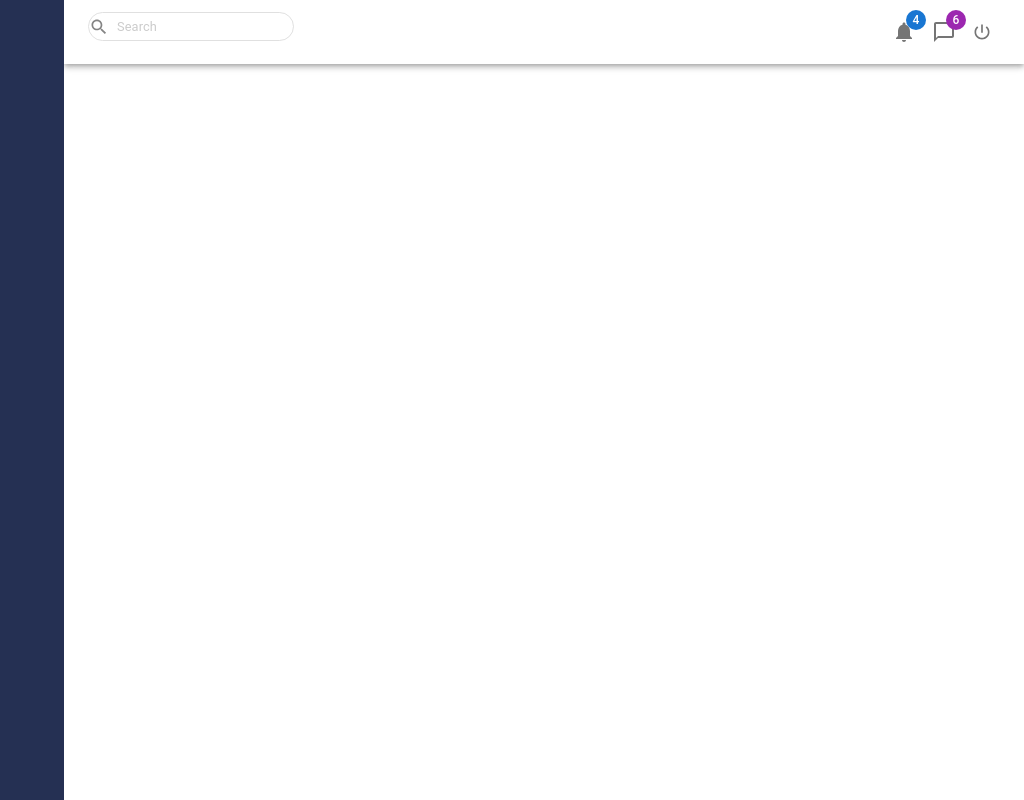
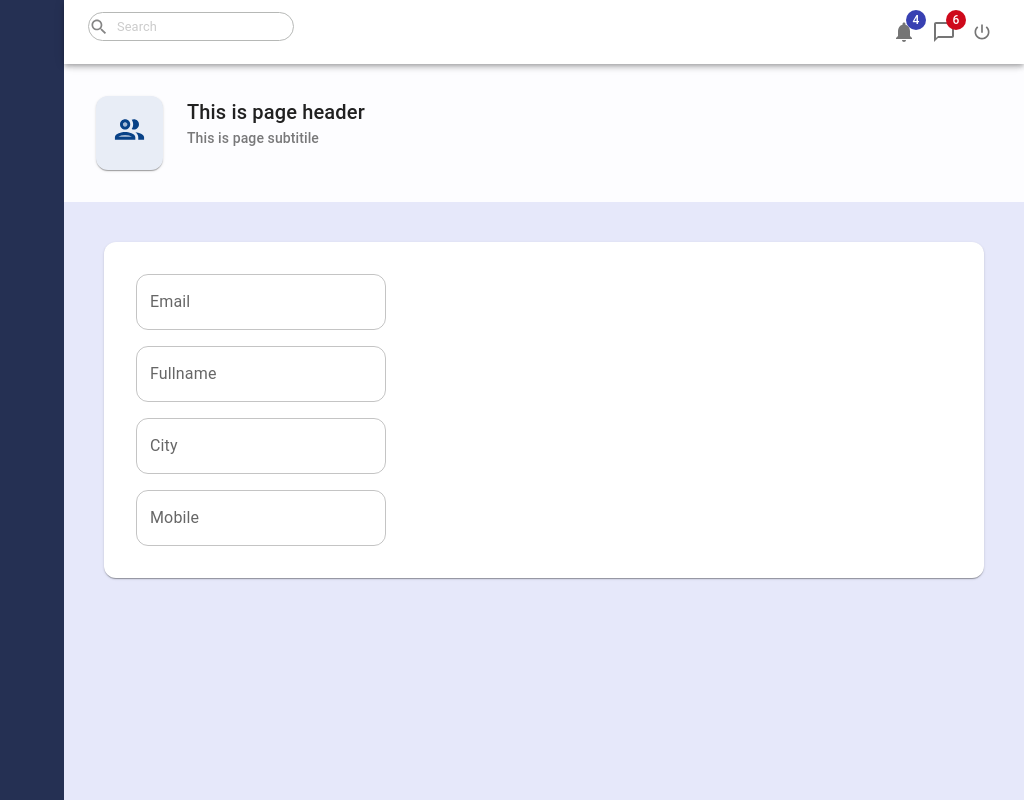
Before and after one commit to Bhubanesh/MuiForm, a React (Create React App) app: page / in a window 1280 px wide. Shown: the whole page, without its empty margins (256-1280 px from the left). Built offline with nearby package versions, Linux system fonts and the light colour scheme.

Commit message:
added the header and the employee inout fields

```diff
--- a/src/App/App.js
+++ b/src/App/App.js
@@ -1,23 +1,61 @@
 import "./App.css";
 import SideMenu from "../component/SideMenu";
 import Header from "../component/Header";
-import styled from "styled-components";
-import { CssBaseline } from "@mui/material";
+//import styled from "@mui/material";
+import { CssBaseline, createTheme, ThemeProvider, styled } from "@mui/material";
+import Employee from "../page/employee/Employee";
+
+const theme = createTheme({
+  palette: {
+    primary: {
+      main: "#3840B2",
+      light: "#777DC5", //
+    },
+    secondary: {
+      main: "#CE091B",
+      light: "#F54D5D",
+    },
+    background: {
+      default: "#E6E8FA",
+    },
+  },
+
+  shape: {
+    borderRadius: "12px",
+  },
+
+  components: {
+    MuiAppBar: {
+      styleOverrides: {
+        root: {
+          transform: "translateZ(0)",
+        },
+      },
+    },
+
+    MuiIconButton: {
+      defaultProps: {
+        disableRipple: true,
+      },
+    },
+  },
+});
 
 const AppMainContainer = styled("div")({
   paddingLeft: "320px",
-  width: "100%"
+  width: "100%",
 });
 
 function App() {
   return (
-    <>
+    <ThemeProvider theme={theme}>
       <SideMenu />
       <AppMainContainer>
         <Header />
+        <Employee />
       </AppMainContainer>
-      <CssBaseline />  {/*to add the common css rules*/}
-    </>
+      <CssBaseline /> {/*to add the common css rules*/}
+    </ThemeProvider>
   );
 }
 
--- a/src/component/Header.jsx
+++ b/src/component/Header.jsx
@@ -22,12 +22,13 @@ const AppBarWrapper = styled(AppBar)(({ theme }) => ({
 
 const InputBaseWrapper = styled(InputBase)(({ theme }) => ({
   opacity: "0.6",
-  padding: `0px ${theme.spacing(1)}px`,
+  padding: `8px ${theme.spacing(1)}px`,
   fontSize: "0.8rem",
   border: "1px solid #ccc",
   borderRadius: "25px",
+  borderColor: "#878A87",
   display: "flex",
-  alignItems: "center",
+  alignItem: "center",
   color: "#333",
   "&:hover": {
     backgroundColor: "#D9D8D8",
--- /dev/null
+++ b/src/component/PageHeader.jsx
@@ -0,0 +1,58 @@
+import React from "react";
+
+import { Card, Paper, Stack, Typography, styled } from "@mui/material";
+
+
+const PaperWrapper = styled(Paper)(({ theme }) => ({
+    backgroundColor: "#fdfdff"
+}));
+
+const PageHeaderWrapper = styled(Stack)(({ theme }) => ({
+    padding: theme.spacing(4),
+    display: "flex",
+    marginBottom: theme.spacing(0.75)
+}));
+
+const CardWrapper = styled(Card)(({ theme}) => ({
+    display: "inline-block",
+    padding: theme.spacing(2),
+    color: "#084287",
+    backgroundColor: "#E8EDF6"
+}));
+
+const TypographyWrapper = styled(Stack)(({ theme }) => ({
+    paddingLeft: theme.spacing(3),
+    '& .css-ati914-MuiTypography-root': {
+        opacity: "0.6"
+    }
+}))
+
+
+function PageHeader(props) {
+
+  const { title, subtitle, icon } = props;
+
+  return (
+    <PaperWrapper elevation="0" square>
+      <PageHeaderWrapper direction="row">
+        <CardWrapper>
+        {icon}
+        </CardWrapper>
+        <TypographyWrapper >
+          <Typography
+          component="div"
+          variant="h6">
+            {title}
+          </Typography>
+          <Typography
+          component="div"
+          variant="subtitle2">
+            {subtitle}
+          </Typography>
+        </TypographyWrapper>
+      </PageHeaderWrapper>
+    </PaperWrapper>
+  );
+}
+
+export default PageHeader;
--- /dev/null
+++ b/src/component/useForm.jsx
@@ -0,0 +1,36 @@
+import { styled } from "@mui/material";
+import React, { useState } from "react";
+
+export const useForm = (props) => {
+  const [values, setValues] = useState(props);
+
+  const handleInputChange = (e) => {
+    const { name, values } = e.target;
+    setValues({
+      ...values,
+      [name]: values,
+    });
+  };
+
+  return {
+    values,
+    setValues,
+    handleInputChange,
+  };
+};
+
+
+const TextFieldWrapper = styled('form')(({ theme }) => ({
+    "& .MuiFormControl-root": {
+      width: "60%",
+      margin: theme.spacing(1),
+    },
+  }));
+
+export const Form = (props) => {
+  return (
+    <TextFieldWrapper>
+        {props.children}
+    </TextFieldWrapper>
+  )
+}
--- /dev/null
+++ b/src/page/employee/Employee.jsx
@@ -0,0 +1,29 @@
+import React from "react";
+
+import EmployeeForm from "./EmployeeForm";
+import PageHeader from "../../component/PageHeader";
+
+import { PeopleOutlineTwoTone } from "@mui/icons-material";
+import { Paper, styled } from "@mui/material";
+
+const PaperWrapper = styled(Paper)(({ theme }) => ({
+  margin: theme.spacing(5),
+  padding: theme.spacing(3),
+}));
+
+function Employee() {
+  return (
+    <>
+      <PageHeader
+        title="This is page header"
+        subtitle="This is page subtitile"
+        icon={<PeopleOutlineTwoTone fontSize="large" />}
+      />
+      <PaperWrapper>
+        <EmployeeForm />
+      </PaperWrapper>
+    </>
+  );
+}
+
+export default Employee;
--- /dev/null
+++ b/src/page/employee/EmployeeForm.jsx
@@ -0,0 +1,39 @@
+import { Grid, TextField,  } from "@mui/material";
+import React from "react";
+import { useState } from "react";
+import { useForm, Form } from "../../component/useForm";
+
+
+const initialFValues = {
+  fullName: "",
+  email: "",
+  city: "",
+  mobile: "",
+  gender: "male",
+  departmentID: "",
+  hireDate: new Date(),
+  isPermanent: false,
+};
+
+function EmployeeForm() {
+
+  const { values, setValues, handleInputChange} = useForm(initialFValues)
+
+
+
+
+  return (
+    <Form>
+      <Grid container>
+        <Grid item xs={6}>
+          <TextField variant='outlined' values={values.fullName} label="Email"  name = "email" onChange={handleInputChange}/>
+          <TextField variant='outlined' values={values.email} label= "Fullname" name = "fullName" onChange={handleInputChange}/>
+          <TextField variant='outlined' values={values.city} label="City"  name = "city" onChange={handleInputChange}/>
+          <TextField variant='outlined' values={values.mobile} label="Mobile"  name = "mobile" onChange={handleInputChange}/>
+        </Grid>
+      </Grid>
+    </Form>
+  );
+}
+
+export default EmployeeForm;
```
Also changed, not shown: src/control/Input.jsx (added, +16 -0 lines).
